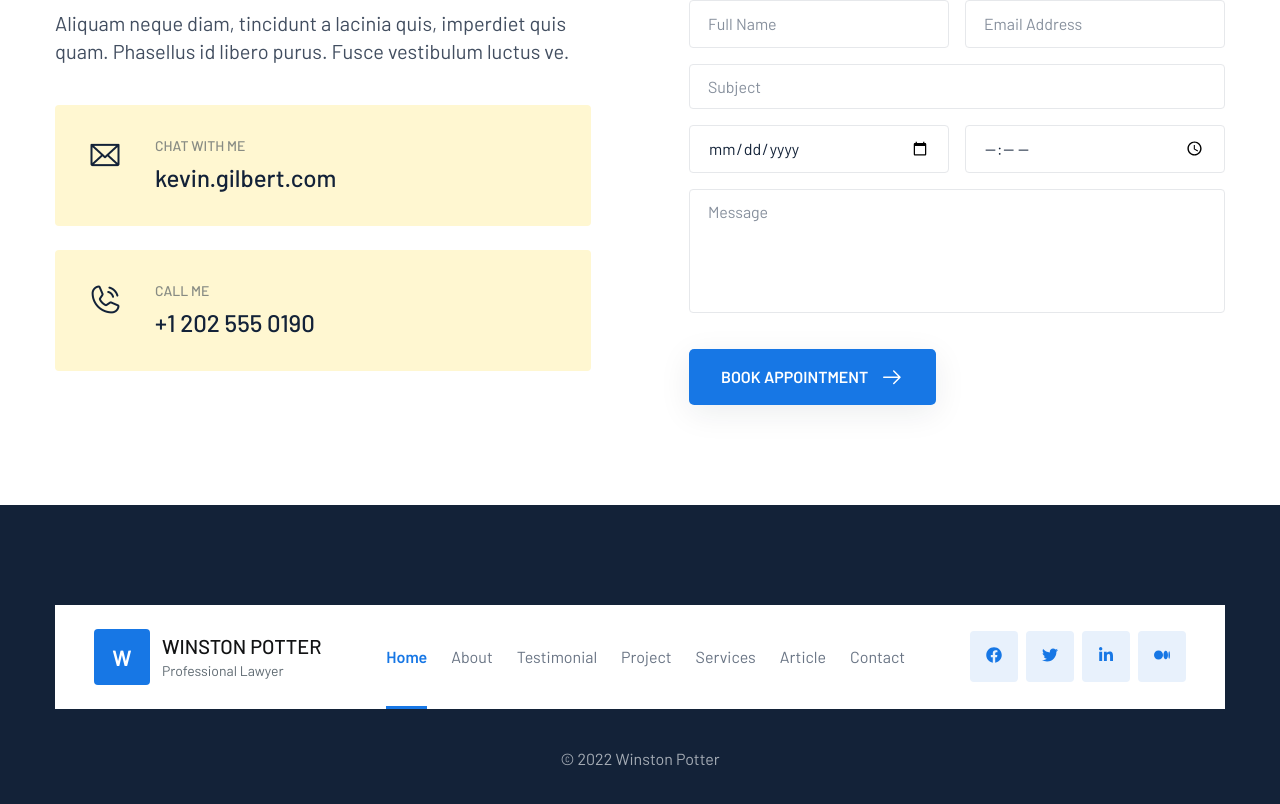
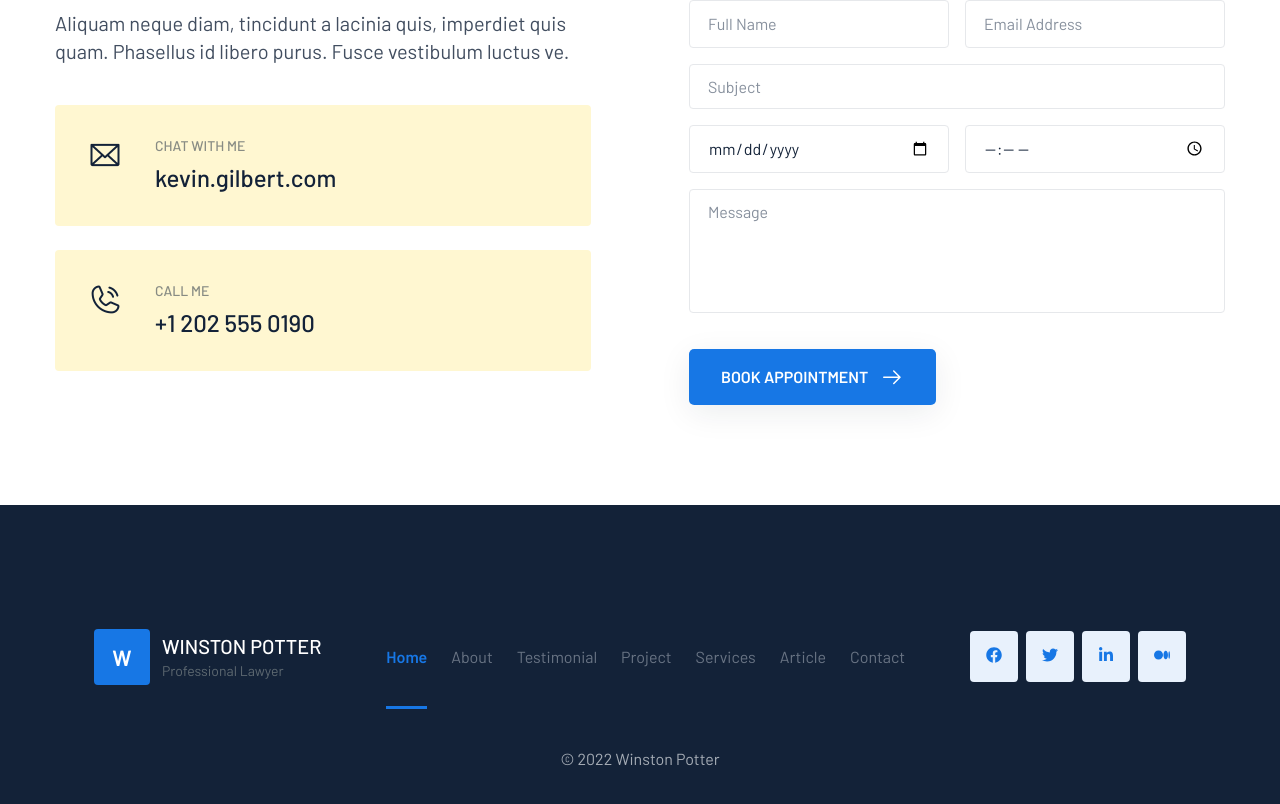
Before and after one commit to NazmulHossain2905/react-portfolio-01, a React (Vite) app: page / in a window 1280 px wide. Shown: the part 5400-6204 px from the top of the page. Built offline with nearby package versions, Linux system fonts and the light colour scheme.

Commit message:
all is well

```diff
--- a/src/components/footer/index.jsx
+++ b/src/components/footer/index.jsx
@@ -6,7 +6,7 @@ const Footer = () => {
   return (
     <footer className={classes["footer"]}>
       <div className={`${classes["footer__content"]} container`}>
-        <Navigation />
+        <Navigation variant="footer" />
 
         {/* <hr className={classes["line"]} /> */}
 
--- a/src/components/logo/index.jsx
+++ b/src/components/logo/index.jsx
@@ -1,13 +1,21 @@
 import React from "react";
 import classes from "./logo.module.css";
 
-const Logo = () => {
+const Logo = ({ variant }) => {
   return (
     <div className={classes["logo-wrapper"]}>
       <h1 className={classes["logo"]}>W</h1>
 
       <div>
-        <h3 className={classes["logo__title"]}>Winston Potter</h3>
+        <h3
+          className={`${classes["logo__title"]} ${
+            variant === "footer"
+              ? classes["logo__title--footer"]
+              : classes["logo__title--header"]
+          }`}
+        >
+          Winston Potter
+        </h3>
         <p className={classes["logo__desc"]}>Professional Lawyer</p>
       </div>
     </div>
--- a/src/components/logo/logo.module.css
+++ b/src/components/logo/logo.module.css
@@ -18,10 +18,15 @@
 }
 
 .logo__title {
-  color: var(--gray-clr-900);
   font-size: 1.25rem;
   font-weight: 500;
   text-transform: uppercase;
+}
+.logo__title--header {
+  color: var(--gray-clr-900);
+}
+.logo__title--footer {
+  color: var(--white-clr);
 }
 
 .logo__desc {
--- a/src/components/nav-menu/index.jsx
+++ b/src/components/nav-menu/index.jsx
@@ -1,7 +1,7 @@
 import React from "react";
 import classes from "./nav-menu.module.css";
 
-const NavMenu = () => {
+const NavMenu = ({ variant }) => {
   return (
     <ul className={classes["lists"]}>
       <li>
--- a/src/components/navigation/index.jsx
+++ b/src/components/navigation/index.jsx
@@ -5,13 +5,17 @@ import Logo from "../logo";
 import NavMenu from "../nav-menu";
 import NavLinks from "../nav-links";
 
-const Navigation = () => {
+const Navigation = ({ variant }) => {
   return (
-    <div className={classes.nav}>
+    <div
+      className={`${classes.nav} ${
+        variant === "footer" ? classes["footer"] : classes["header"]
+      }`}
+    >
       <nav className={`${classes.nav__bar} container`}>
-        <Logo />
-        <NavMenu />
-        <NavLinks />
+        <Logo variant={variant} />
+        <NavMenu variant={variant} />
+        <NavLinks variant={variant} />
       </nav>
     </div>
   );
--- a/src/components/navigation/navigation.module.css
+++ b/src/components/navigation/navigation.module.css
@@ -1,6 +1,11 @@
 .nav {
+  padding: 1.5rem;
+}
+.header {
   background-color: var(--white-clr);
-  padding: 1.5rem;
+}
+.footer {
+  background-color: transparent;
 }
 
 .nav__bar {
```
